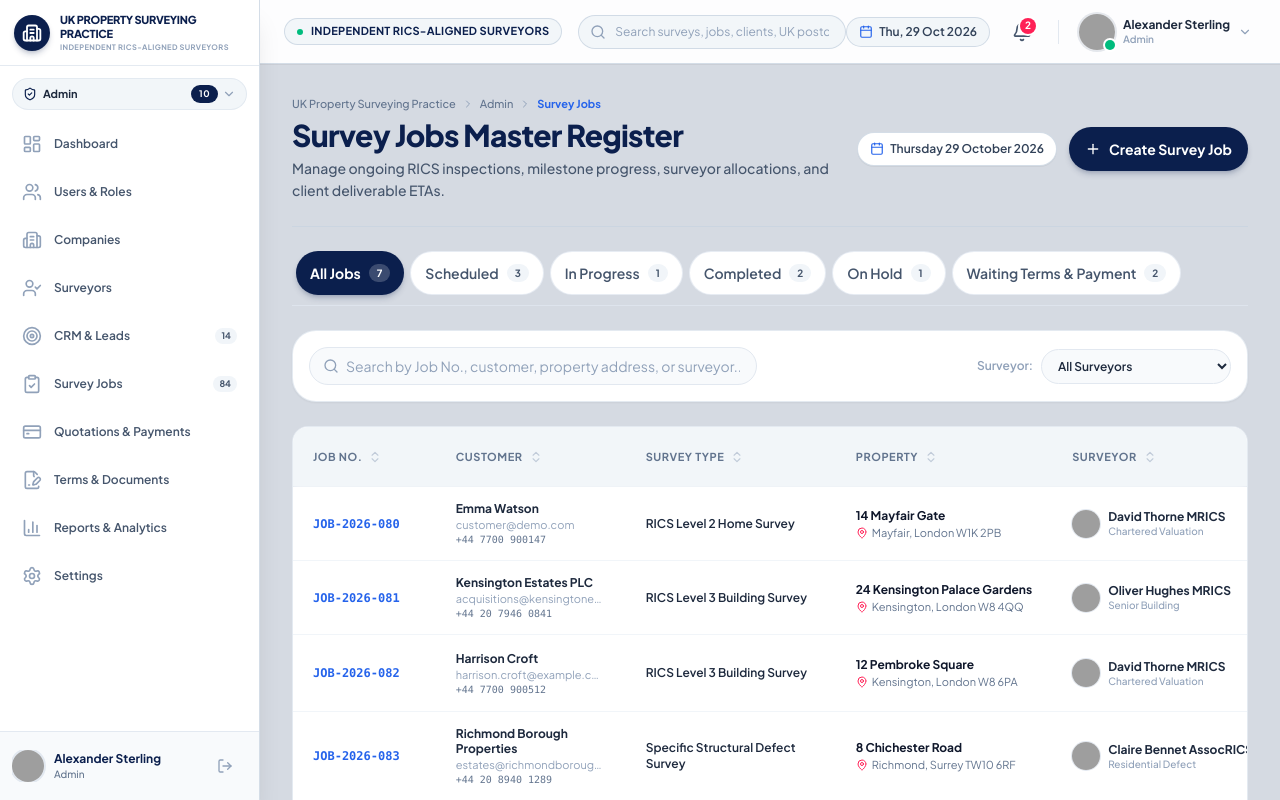
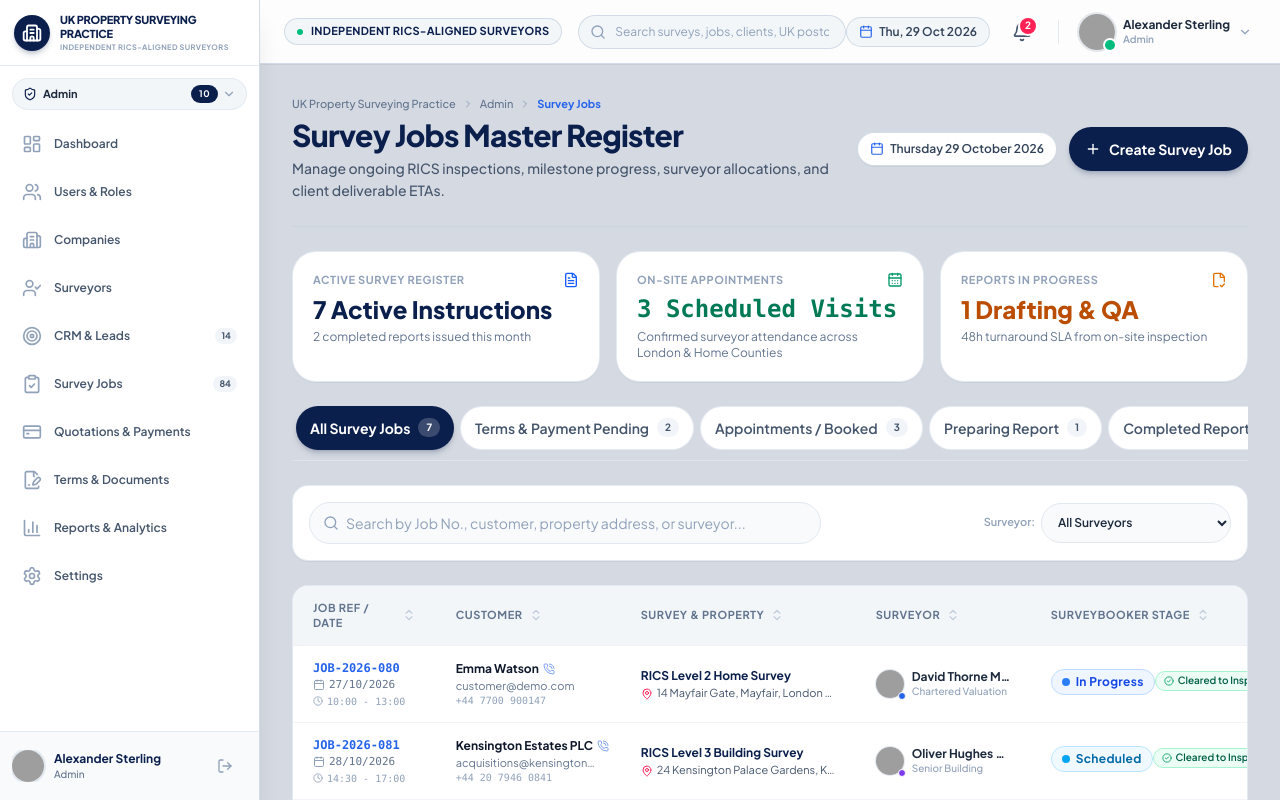
Before and after one commit to AKRITIKUSHWAHA/properitygroup, a React (Vite) app: page /admin/job in a window 1280 px wide. Shown: the top 800 px of the page. Built offline with nearby package versions, Linux system fonts and the light colour scheme; grey boxes are pictures that could not be loaded; a web font is replaced by a local one.

Commit message:
Clean and modernize Survey Jobs Master Register: 3 KPI cards, 3-dot actions, remove cutoff progress bars, add client profile integration

```diff
--- a/src/pages/admin/AdminJobsPage.jsx
+++ b/src/pages/admin/AdminJobsPage.jsx
@@ -1,4 +1,4 @@
-import React, { useState, useMemo } from 'react';
+import React, { useState, useMemo, useRef, useEffect } from 'react';
 import { useNavigate, useLocation } from 'react-router-dom';
 import {
   Search,
@@ -12,6 +12,18 @@ import {
   ChevronRight,
   ClipboardCheck,
   Lock,
+  MoreVertical,
+  PhoneCall,
+  AlertTriangle,
+  CheckCircle2,
+  FileText,
+  TrendingUp,
+  UserCheck,
+  Copy,
+  Building2,
+  ShieldCheck,
+  CalendarDays,
+  FileCheck2,
 } from 'lucide-react';
 import { PageHeader } from '../../components/PageHeader';
 import { Tabs } from '../../components/common/Tabs';
@@ -19,7 +31,125 @@ import { Table } from '../../components/common/Table';
 import { StatusPill } from '../../components/common/StatusPill';
 import { SURVEYORS, useJobs } from '../../mock/jobs';
 import { NewBookingModal } from '../../components/calendar/NewBookingModal';
+import { ClientProfileModal } from '../../components/crm/ClientProfileModal';
 import { useToast } from '../../components/ToastContext';
+
+// 3-Dot Clean Action Dropdown Menu for each Survey Job
+const JobRowActions = ({ job, baseJobsPath, onOpenClientProfile }) => {
+  const navigate = useNavigate();
+  const { addToast } = useToast();
+  const [isOpen, setIsOpen] = useState(false);
+  const menuRef = useRef(null);
+
+  useEffect(() => {
+    const handleClickOutside = (e) => {
+      if (menuRef.current && !menuRef.current.contains(e.target)) {
+        setIsOpen(false);
+      }
+    };
+    if (isOpen) {
+      document.addEventListener('mousedown', handleClickOutside);
+    }
+    return () => document.removeEventListener('mousedown', handleClickOutside);
+  }, [isOpen]);
+
+  const handleCopy = (e, text, label) => {
+    e.stopPropagation();
+    setIsOpen(false);
+    navigator.clipboard?.writeText(text);
+    addToast({
+      type: 'info',
+      title: 'Copied to Clipboard',
+      message: `${label}: ${text}`,
+    });
+  };
+
+  return (
+    <div className="relative inline-block text-left" ref={menuRef}>
+      <button
+        type="button"
+        onClick={(e) => {
+          e.stopPropagation();
+          setIsOpen((prev) => !prev);
+        }}
+        className="w-8 h-8 rounded-xl flex items-center justify-center text-slate-400 hover:text-[#0B1F4D] hover:bg-slate-100 transition-colors cursor-pointer"
+        title="Job actions"
+        aria-label="Job actions"
+      >
+        <MoreVertical className="w-4 h-4" />
+      </button>
+
+      {isOpen && (
+        <div className="absolute right-0 top-full mt-1 w-56 bg-white rounded-2xl shadow-xl border border-slate-200 py-1.5 z-50 animate-in fade-in zoom-in-95 duration-100">
+          {/* Primary View Action */}
+          <button
+            type="button"
+            onClick={(e) => {
+              e.stopPropagation();
+              setIsOpen(false);
+              navigate(`${baseJobsPath}/${job.id}`);
+            }}
+            className="w-full flex items-center gap-2.5 px-3.5 py-2 text-xs font-bold text-[#0B1F4D] bg-blue-50/70 hover:bg-blue-100/80 transition-colors cursor-pointer text-left"
+          >
+            <Eye className="w-3.5 h-3.5 text-[#2563EB] shrink-0" />
+            <span>Open Job Workspace</span>
+          </button>
+
+          {/* Client Profile, Call Notes & Complaints */}
+          <button
+            type="button"
+            onClick={(e) => {
+              e.stopPropagation();
+              setIsOpen(false);
+              onOpenClientProfile(job.customerEmail, 'calls');
+            }}
+            className="w-full flex items-center gap-2.5 px-3.5 py-2 text-xs font-semibold text-slate-700 hover:bg-slate-50 hover:text-[#0B1F4D] transition-colors cursor-pointer text-left"
+          >
+            <PhoneCall className="w-3.5 h-3.5 text-[#2563EB] shrink-0" />
+            <span>Call Notes &amp; Complaints</span>
+          </button>
+
+          <div className="h-px bg-slate-100 my-1" />
+
+          {/* Copy Shortcuts */}
+          <button
+            type="button"
+            onClick={(e) => handleCopy(e, job.jobNo, 'Job Reference')}
+            className="w-full flex items-center gap-2.5 px-3.5 py-2 text-xs font-semibold text-slate-700 hover:bg-slate-50 transition-colors cursor-pointer text-left"
+          >
+            <Copy className="w-3.5 h-3.5 text-slate-400 shrink-0" />
+            <span>Copy Job Reference</span>
+          </button>
+
+          <button
+            type="button"
+            onClick={(e) => handleCopy(e, `${job.property}, ${job.location}`, 'Property Address')}
+            className="w-full flex items-center gap-2.5 px-3.5 py-2 text-xs font-semibold text-slate-700 hover:bg-slate-50 transition-colors cursor-pointer text-left"
+          >
+            <MapPin className="w-3.5 h-3.5 text-rose-500 shrink-0" />
+            <span>Copy Property Address</span>
+          </button>
+
+          <div className="h-px bg-slate-100 my-1" />
+
+          {/* Access / Logistics Link */}
+          <button
+            type="button"
+            onClick={(e) => {
+              e.stopPropagation();
+              setIsOpen(false);
+              navigate(`${baseJobsPath}/${job.id}?tab=access`);
+            }}
+            className="w-full flex items-center gap-2.5 px-3.5 py-2 text-xs font-semibold text-slate-700 hover:bg-slate-50 transition-colors cursor-pointer text-left"
+          >
+            <Building2 className="w-3.5 h-3.5 text-amber-600 shrink-0" />
+            <span>View Access &amp; Keys</span>
+          </button>
+        </div>
+      )}
+    </div>
+  );
+};
 
 export const AdminJobsPage = () => {
   const navigate = useNavigate();
@@ -35,24 +165,41 @@ export const AdminJobsPage = () => {
   const [activeTab, setActiveTab] = useState(queryFilter);
   const [searchTerm, setSearchTerm] = useState('');
   const [surveyorFilter, setSurveyorFilter] = useState('All');
-  const [pageSize, setPageSize] = useState(10);
+  const [pageSize] = useState(10);
   const [isNewBookingModalOpen, setIsNewBookingModalOpen] = useState(false);
+  const [selectedClientEmail, setSelectedClientEmail] = useState(null);
+  const [clientModalTab, setClientModalTab] = useState('calls');
 
-  // Tabs by status: All, Scheduled, In Progress, Completed, On Hold, Waiting Terms
+  // SurveyBooker Operational Pipeline Tabs (Matching Client Audio & Workflow)
   const tabs = useMemo(() => {
-    const statuses = ['Scheduled', 'In Progress', 'Completed', 'On Hold'];
-    const waitingCount = jobs.filter((j) => !j.canBook || j.termsStatus !== 'Signed' || j.paymentStatus !== 'Paid').length;
+    const actionRequiredCount = jobs.filter(
+      (j) => !j.canBook || j.termsStatus !== 'Signed' || j.paymentStatus !== 'Paid'
+    ).length;
+    const bookedCount = jobs.filter(
+      (j) => j.status.toLowerCase() === 'scheduled' || j.status.toLowerCase() === 'booked'
+    ).length;
+    const inProgressCount = jobs.filter(
+      (j) => j.status.toLowerCase() === 'in progress' || j.status.toLowerCase() === 'preparing report'
+    ).length;
+    const completedCount = jobs.filter((j) => j.status.toLowerCase() === 'completed').length;
 
     return [
-      { id: 'All', label: 'All Jobs', count: jobs.length },
-      ...statuses.map((st) => ({
-        id: st,
-        label: st,
-        count: jobs.filter((j) => j.status.toLowerCase() === st.toLowerCase()).length,
-      })),
-      { id: 'Waiting Terms', label: 'Waiting Terms & Payment', count: waitingCount },
+      { id: 'All', label: 'All Survey Jobs', count: jobs.length },
+      { id: 'Action Required', label: 'Terms & Payment Pending', count: actionRequiredCount },
+      { id: 'Scheduled', label: 'Appointments / Booked', count: bookedCount },
+      { id: 'In Progress', label: 'Preparing Report', count: inProgressCount },
+      { id: 'Completed', label: 'Completed Reports', count: completedCount },
     ];
   }, [jobs]);
+
+  // Executive KPI Metrics
+  const scheduledCount = jobs.filter(
+    (j) => j.status.toLowerCase() === 'scheduled' || j.status.toLowerCase() === 'booked'
+  ).length;
+  const inProgressReports = jobs.filter(
+    (j) => j.status.toLowerCase() === 'in progress' || j.status.toLowerCase() === 'preparing report'
+  ).length;
+  const completedJobs = jobs.filter((j) => j.status.toLowerCase() === 'completed').length;
 
   // Handle new job creation
   const handleCreateJob = (newJob) => {
@@ -70,9 +217,17 @@ export const AdminJobsPage = () => {
   const filteredJobs = useMemo(() => {
     return jobs.filter((j) => {
       // Tab filter
-      if (activeTab === 'Waiting Terms') {
+      if (activeTab === 'Action Required') {
         const isWaiting = !j.canBook || j.termsStatus !== 'Signed' || j.paymentStatus !== 'Paid';
         if (!isWaiting) return false;
+      } else if (activeTab === 'Scheduled') {
+        const isScheduled = j.status.toLowerCase() === 'scheduled' || j.status.toLowerCase() === 'booked';
+        if (!isScheduled) return false;
+      } else if (activeTab === 'In Progress') {
+        const isInProgress = j.status.toLowerCase() === 'in progress' || j.status.toLowerCase() === 'preparing report';
+        if (!isInProgress) return false;
+      } else if (activeTab === 'Completed') {
+        if (j.status.toLowerCase() !== 'completed') return false;
       } else if (activeTab !== 'All' && j.status.toLowerCase() !== activeTab.toLowerCase()) {
         return false;
       }
@@ -88,6 +243,7 @@ export const AdminJobsPage = () => {
         const match =
           j.jobNo.toLowerCase().includes(query) ||
           j.customer.toLowerCase().includes(query) ||
+          j.customerEmail?.toLowerCase().includes(query) ||
           j.property.toLowerCase().includes(query) ||
           j.location.toLowerCase().includes(query) ||
           j.surveyType.toLowerCase().includes(query) ||
@@ -98,21 +254,32 @@ export const AdminJobsPage = () => {
     });
   }, [jobs, activeTab, surveyorFilter, searchTerm]);
 
-  // Table columns definition (User Spec: Job No., Customer, Survey Type, Property, Surveyor, Date/Time, Status, Progress bar)
+  // Clean, Breathable 6-Column Specification (Fits 100% On Screen, No Horizontal Cutoff)
   const columns = [
     {
       key: 'jobNo',
-      header: 'Job No.',
+      header: 'Job Ref / Date',
       sortable: true,
-      className: 'font-mono font-bold text-[#0B1F4D] whitespace-nowrap',
+      className: 'whitespace-nowrap w-28',
       render: (val, row) => (
+        <div>
           <button
             onClick={() => navigate(`${baseJobsPath}/${row.id}`)}
-          className="text-[#2563EB] hover:text-[#0B1F4D] font-bold hover:underline flex items-center gap-1 group cursor-pointer"
+            className="text-[#2563EB] hover:text-[#0B1F4D] font-mono font-bold hover:underline flex items-center gap-1 group cursor-pointer"
+            title="Open job details"
           >
             <span>{val}</span>
             <ExternalLink className="w-3 h-3 opacity-0 group-hover:opacity-100 transition-opacity" />
           </button>
+          <div className="text-[11px] text-slate-500 font-mono mt-0.5 flex items-center gap-1">
+            <Calendar className="w-3 h-3 text-slate-400" />
+            <span>{row.date}</span>
+          </div>
+          <div className="text-[10px] text-slate-400 font-mono flex items-center gap-1 mt-0.5">
+            <Clock className="w-2.5 h-2.5 text-slate-400" />
+            <span>{row.timeSlot}</span>
+          </div>
+        </div>
       ),
     },
     {
@@ -120,39 +287,37 @@ export const AdminJobsPage = () => {
       header: 'Customer',
       sortable: true,
       render: (val, row) => (
-        <div className="min-w-[130px]">
-          <div className="font-bold text-slate-800 leading-tight">{val}</div>
-          <div className="text-[11px] text-slate-400 mt-0.5 truncate max-w-[150px]">
-            {row.customerEmail}
-          </div>
-          <div className="text-[10px] text-slate-500 font-mono">
-            {row.customerPhone}
-          </div>
+        <div className="max-w-[145px]">
+          <button
+            onClick={() => {
+              setSelectedClientEmail(row.customerEmail);
+              setClientModalTab('calls');
+            }}
+            className="text-left font-bold text-slate-900 hover:text-[#2563EB] hover:underline flex items-center gap-1 group cursor-pointer"
+            title="Click to view client profile, call notes & complaints"
+          >
+            <span className="truncate">{val}</span>
+            <PhoneCall className="w-3 h-3 text-[#2563EB] opacity-60 group-hover:opacity-100 transition-opacity shrink-0" />
+          </button>
+          <div className="text-[11px] text-slate-500 mt-0.5 truncate">{row.customerEmail}</div>
+          <div className="text-[10px] text-slate-400 font-mono">{row.customerPhone}</div>
         </div>
       ),
     },
     {
       key: 'surveyType',
-      header: 'Survey Type',
+      header: 'Survey & Property',
       sortable: true,
-      render: (val) => (
-        <div className="min-w-[170px] max-w-[220px]">
-          <span className="font-semibold text-slate-800 text-xs line-clamp-2">
+      render: (val, row) => (
+        <div className="max-w-[195px]">
+          <span className="font-bold text-[#0B1F4D] text-xs block truncate" title={val}>
             {val}
           </span>
-        </div>
-      ),
-    },
-    {
-      key: 'property',
-      header: 'Property',
-      sortable: true,
-      render: (val, row) => (
-        <div className="min-w-[170px] max-w-[220px]">
-          <div className="font-bold text-slate-900 text-xs truncate">{val}</div>
-          <div className="text-[11px] text-slate-500 flex items-center gap-1 mt-0.5 truncate">
-            <MapPin className="w-3 h-3 text-rose-500 shrink-0" />
-            <span className="truncate">{row.location}</span>
+          <div className="text-[11px] text-slate-600 mt-0.5 flex items-start gap-1">
+            <MapPin className="w-3 h-3 text-rose-500 shrink-0 mt-0.5" />
+            <span className="truncate" title={`${row.property}, ${row.location}`}>
+              {row.property}, {row.location}
+            </span>
           </div>
         </div>
       ),
@@ -164,16 +329,22 @@ export const AdminJobsPage = () => {
       render: (val, row) => {
         const sObj = SURVEYORS.find((s) => s.id === row.surveyorId);
         return (
-          <div className="flex items-center gap-2 whitespace-nowrap min-w-[140px]">
+          <div className="flex items-center gap-2 whitespace-nowrap max-w-[135px]">
+            <div className="relative shrink-0">
               <img
                 src={sObj?.avatar}
                 alt={val}
                 className="w-7 h-7 rounded-full object-cover ring-1 ring-slate-200"
               />
-            <div>
+              <span
+                className="absolute -bottom-0.5 -right-0.5 w-2 h-2 rounded-full border border-white"
+                style={{ backgroundColor: sObj?.color || '#2563EB' }}
+              />
+            </div>
+            <div className="min-w-0">
               <div className="text-xs font-bold text-slate-800 truncate">{val}</div>
               <div className="text-[10px] text-slate-400 font-medium truncate">
-                {sObj?.credentials.split(' ')[0]} {sObj?.credentials.split(' ')[1]}
+                {sObj?.credentials ? sObj.credentials.split(' ')[0] + ' ' + (sObj.credentials.split(' ')[1] || '') : 'Surveyor'}
               </div>
             </div>
           </div>
@@ -181,67 +352,26 @@ export const AdminJobsPage = () => {
       },
     },
     {
-      key: 'date',
-      header: 'Date / Time',
+      key: 'status',
+      header: 'SurveyBooker Stage',
       sortable: true,
-      render: (val, row) => (
-        <div className="whitespace-nowrap min-w-[110px]">
-          <div className="text-xs font-mono font-bold text-slate-800">{val}</div>
-          <div className="text-[10px] font-mono text-slate-500 flex items-center gap-1 mt-0.5">
-            <Clock className="w-3 h-3 text-slate-400" />
-            <span>{row.timeSlot}</span>
-          </div>
-        </div>
-      ),
-    },
-    {
-      key: 'status',
-      header: 'Status',
-      sortable: true,
+      className: 'whitespace-nowrap',
       render: (val, row) => {
         const isWaiting = !row.canBook || row.termsStatus !== 'Signed' || row.paymentStatus !== 'Paid';
         return (
           <div className="space-y-1">
             <StatusPill status={val} />
-            {isWaiting && (
-              <span className="inline-flex items-center gap-1 px-1.5 py-0.5 rounded text-[9px] font-bold bg-amber-100 text-amber-800 border border-amber-200">
-                <Lock className="w-2.5 h-2.5" />
-                Wait terms/pay
+            {isWaiting ? (
+              <span className="inline-flex items-center gap-1 px-2 py-0.5 rounded-full text-[10px] font-bold bg-amber-100 text-amber-900 border border-amber-200 block w-fit">
+                <Lock className="w-2.5 h-2.5 text-amber-700" />
+                <span>Terms / Pay Pending</span>
+              </span>
+            ) : (
+              <span className="inline-flex items-center gap-1 px-2 py-0.5 rounded-full text-[10px] font-semibold bg-emerald-50 text-emerald-800 border border-emerald-200 block w-fit">
+                <CheckCircle2 className="w-2.5 h-2.5 text-emerald-600" />
+                <span>Cleared to Inspect</span>
               </span>
             )}
-          </div>
-        );
-      },
-    },
-    {
-      key: 'progress',
-      header: 'Progress bar',
-      sortable: true,
-      className: 'min-w-[130px]',
-      render: (val, row) => {
-        const isComplete = val === 100;
-        return (
-          <div className="space-y-1">
-            <div className="flex items-center justify-between text-[11px] font-bold">
-              <span className={isComplete ? 'text-emerald-700' : 'text-slate-700'}>
-                {val}%
-              </span>
-              <span className="text-[10px] text-slate-400 font-normal">
-                {isComplete ? 'Complete' : `Step ${row.timelineStep || 6}/10`}
-              </span>
-            </div>
-            <div className="w-full h-2 rounded-full bg-slate-100 overflow-hidden">
-              <div
-                className={`h-full rounded-full transition-all duration-500 ${
-                  isComplete
-                    ? 'bg-emerald-500'
-                    : val >= 50
-                    ? 'bg-[#2563EB]'
-                    : 'bg-amber-500'
-                }`}
-                style={{ width: `${val}%` }}
-              />
-            </div>
           </div>
         );
       },
@@ -250,21 +380,22 @@ export const AdminJobsPage = () => {
       key: 'actions',
       header: 'Actions',
       sortable: false,
-      className: 'text-right whitespace-nowrap',
+      className: 'text-right whitespace-nowrap w-14',
       render: (_, row) => (
-        <button
-          onClick={() => navigate(`${baseJobsPath}/${row.id}`)}
-          className="inline-flex items-center gap-1 px-3 py-1.5 rounded-xl bg-slate-100 hover:bg-[#0B1F4D] text-slate-700 hover:text-white text-xs font-bold transition-all shadow-2xs group cursor-pointer"
-        >
-          <span>View Job</span>
-          <ChevronRight className="w-3.5 h-3.5 text-slate-400 group-hover:text-white transition-colors" />
-        </button>
+        <JobRowActions
+          job={row}
+          baseJobsPath={baseJobsPath}
+          onOpenClientProfile={(email, tab) => {
+            setSelectedClientEmail(email);
+            setClientModalTab(tab);
+          }}
+        />
       ),
     },
   ];
 
   return (
-    <div className="space-y-6">
+    <div className="space-y-6 max-w-7xl mx-auto pb-12">
       {/* Page Header */}
       <PageHeader
         title="Survey Jobs Master Register"
@@ -275,28 +406,69 @@ export const AdminJobsPage = () => {
         onAction={() => setIsNewBookingModalOpen(true)}
       />
 
-      {/* Tabs by Status */}
+      {/* 3 Top Executive Metric Highlight Cards */}
+      <div className="grid grid-cols-1 sm:grid-cols-3 gap-4">
+        <div className="p-5 bg-white rounded-3xl border border-slate-200/90 shadow-2xs space-y-1">
+          <div className="flex items-center justify-between text-slate-400">
+            <span className="text-[11px] font-bold uppercase tracking-wider">Active Survey Register</span>
+            <FileText className="w-4 h-4 text-blue-600" />
+          </div>
+          <div className="text-2xl font-black text-[#0B1F4D]">{jobs.length} Active Instructions</div>
+          <div className="text-xs text-slate-500">
+            {completedJobs} completed reports issued this month
+          </div>
+        </div>
+
+        <div className="p-5 bg-white rounded-3xl border border-slate-200/90 shadow-2xs space-y-1">
+          <div className="flex items-center justify-between text-slate-400">
+            <span className="text-[11px] font-bold uppercase tracking-wider">On-Site Appointments</span>
+            <CalendarDays className="w-4 h-4 text-emerald-600" />
+          </div>
+          <div className="text-2xl font-black text-emerald-700 font-mono">
+            {scheduledCount} Scheduled Visits
+          </div>
+          <div className="text-xs text-slate-500">
+            Confirmed surveyor attendance across London &amp; Home Counties
+          </div>
+        </div>
+
+        <div className="p-5 bg-white rounded-3xl border border-slate-200/90 shadow-2xs space-y-1">
+          <div className="flex items-center justify-between text-slate-400">
+            <span className="text-[11px] font-bold uppercase tracking-wider">Reports In Progress</span>
+            <FileCheck2 className="w-4 h-4 text-amber-600" />
+          </div>
+          <div className="text-2xl font-black text-amber-700">
+            {inProgressReports} Drafting &amp; QA
+          </div>
+          <div className="text-xs text-slate-500">
+            48h turnaround SLA from on-site inspection
+          </div>
+        </div>
+      </div>
+
+      {/* SurveyBooker Stage Tabs */}
       <Tabs tabs={tabs} activeTab={activeTab} onChange={setActiveTab} />
 
       {/* Toolbar: Search & Surveyor Filter */}
-      <div className="bg-white p-4 rounded-3xl border border-slate-200/90 shadow-xs flex flex-col md:flex-row md:items-center justify-between gap-3">
-        <div className="relative flex-1 max-w-md">
+      <div className="bg-white p-3.5 sm:p-4 rounded-2xl border border-slate-200/90 shadow-2xs flex flex-col md:flex-row md:items-center justify-between gap-3">
+        <div className="relative flex-1 max-w-lg">
           <Search className="w-4 h-4 text-slate-400 absolute left-3.5 top-1/2 -translate-y-1/2" />
           <input
             type="text"
             placeholder="Search by Job No., customer, property address, or surveyor..."
             value={searchTerm}
             onChange={(e) => setSearchTerm(e.target.value)}
-            className="w-full pl-9 pr-4 py-2 bg-slate-50 border border-slate-200 rounded-xl text-xs sm:text-sm text-slate-900 placeholder-slate-400 focus:outline-none focus:ring-2 focus:ring-[#2563EB]/40 focus:border-[#2563EB] focus:bg-white transition-all"
+            className="w-full pl-9 pr-4 py-2 bg-slate-50 border border-slate-200 rounded-xl text-xs sm:text-sm text-slate-900 placeholder-slate-400 focus:outline-none focus:ring-2 focus:ring-[#2563EB]/40 focus:border-[#2563EB] focus:bg-white transition-all min-h-[42px]"
           />
         </div>
 
-        <div className="flex items-center gap-2">
-          <span className="text-slate-400 text-xs font-semibold">Surveyor:</span>
+        <div className="flex items-center gap-2 flex-wrap">
+          <div className="flex items-center gap-1.5 text-xs text-slate-600">
+            <span className="text-slate-400 text-[11px] font-semibold">Surveyor:</span>
             <select
               value={surveyorFilter}
               onChange={(e) => setSurveyorFilter(e.target.value)}
-            className="px-3 py-2 bg-slate-50 border border-slate-200 rounded-xl text-xs font-semibold text-slate-800 focus:outline-none focus:ring-1 focus:ring-[#2563EB] cursor-pointer"
+              className="px-3 py-2 bg-slate-50 border border-slate-200 rounded-xl text-xs font-semibold text-slate-800 focus:outline-none focus:ring-1 focus:ring-[#2563EB] cursor-pointer min-h-[40px]"
             >
               <option value="All">All Surveyors</option>
               {SURVEYORS.map((s) => (
@@ -305,19 +477,24 @@ export const AdminJobsPage = () => {
                 </option>
               ))}
             </select>
+          </div>
 
-          {searchTerm && (
+          {(searchTerm || surveyorFilter !== 'All' || activeTab !== 'All') && (
             <button
-              onClick={() => setSearchTerm('')}
-              className="px-2.5 py-1.5 rounded-xl text-xs font-semibold text-rose-600 hover:bg-rose-50 border border-rose-200 transition-colors cursor-pointer"
+              onClick={() => {
+                setSearchTerm('');
+                setSurveyorFilter('All');
+                setActiveTab('All');
+              }}
+              className="px-3 py-2 rounded-xl text-xs font-semibold text-rose-600 hover:bg-rose-50 border border-rose-200 transition-colors cursor-pointer min-h-[40px]"
             >
-              Clear
+              Reset Filters
             </button>
           )}
         </div>
       </div>
 
-      {/* Table Component */}
+      {/* Main Table Component (Fit 100% on screen) */}
       <Table
         columns={columns}
         data={filteredJobs}
@@ -332,6 +509,14 @@ export const AdminJobsPage = () => {
         onClose={() => setIsNewBookingModalOpen(false)}
         onSubmit={handleCreateJob}
       />
+
+      {/* Client Profile, Call Notes & Complaints Modal */}
+      <ClientProfileModal
+        isOpen={!!selectedClientEmail}
+        onClose={() => setSelectedClientEmail(null)}
+        clientEmail={selectedClientEmail}
+        initialTab={clientModalTab}
+      />
     </div>
   );
 };
```
Lines whose indentation alone changed are shown as unchanged.
